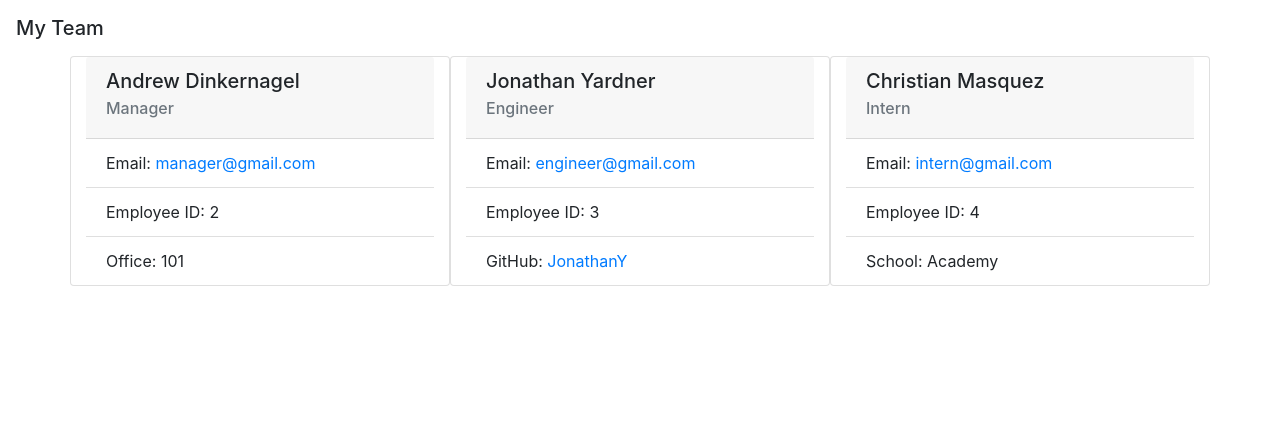
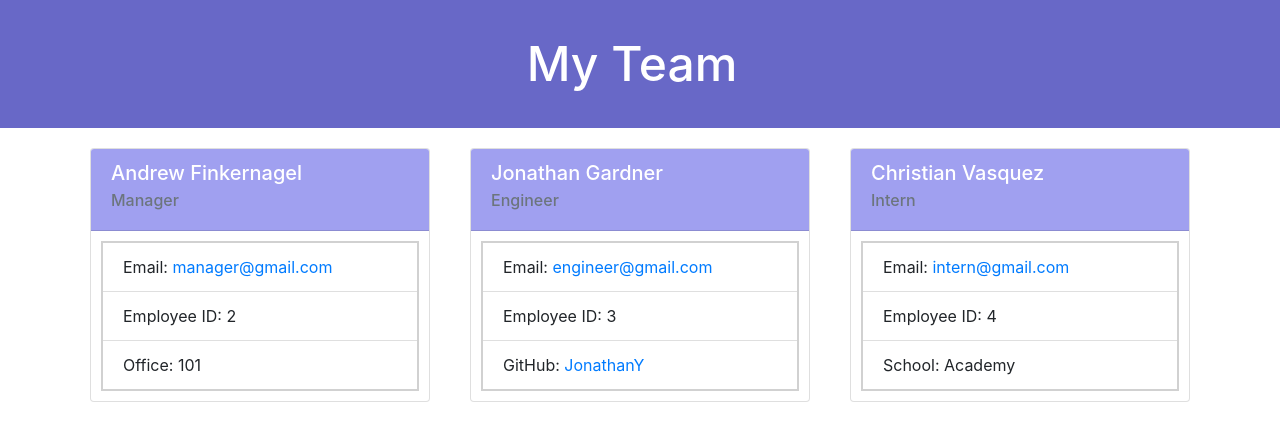
Before and after one commit to GulshatT/HW10-Team-pg, a website: page dist/index.html in a window 1280 px wide. Drawn offline with nearby package versions, Linux system fonts and the light colour scheme.

Commit message:
final html and css

```diff
--- a/dist/index.html
+++ b/dist/index.html
@@ -21,7 +21,7 @@
     <div class="row">
         <div class="card col" style="width: 18rem;">
             <div class="card-body card-header">
-                <h5 class="card-title">Andrew Dinkernagel</h5>
+                <h5 class="card-title">Andrew Finkernagel</h5>
                 <h6 class="card-subtitle mb-2 text-muted">Manager</h6>
             </div>
             <ul class="list-group list-group-flush">
@@ -32,7 +32,7 @@
         </div>
         <div class="card col" style="width: 18rem;">
             <div class="card-body card-header">
-                <h5 class="card-title">Jonathan Yardner</h5>
+                <h5 class="card-title">Jonathan Gardner</h5>
                 <h6 class="card-subtitle mb-2 text-muted">Engineer</h6>
             </div>
             <ul class="list-group list-group-flush">
@@ -43,7 +43,7 @@
         </div>
         <div class="card col" style="width: 18rem;">
             <div class="card-body card-header">
-                <h5 class="card-title">Christian Masquez</h5>
+                <h5 class="card-title">Christian Vasquez</h5>
                 <h6 class="card-subtitle mb-2 text-muted">Intern</h6>
             </div>
             <ul class="list-group list-group-flush">
--- a/dist/style.css
+++ b/dist/style.css
@@ -0,0 +1,40 @@
+body{
+    background-color: rgb(255, 255, 255);
+}
+.navbar-header {
+    float: left;
+    padding: 15px;
+    text-align: center;
+    width: 100%;
+    }
+.navbar-brand {
+    float:none;
+    font-size: 48px;}
+
+.navbar{
+    background: rgb(104, 104, 199);
+    color: rgb(255, 255, 255);
+}
+
+.card{
+    margin: 20px;
+    padding: 0;
+}
+
+.card-header{
+    background:rgb(160, 160, 240);
+}
+
+.card-title {
+    color:white;
+}
+
+.text-muted {
+    color:white;
+}
+
+.list-group{
+    margin: 10px;
+    border: solid 2px rgba(32, 31, 31, 0.205);
+
+}
```
